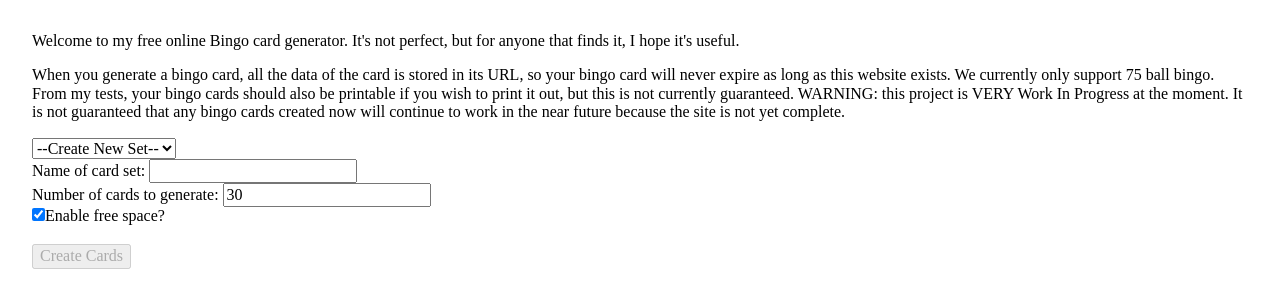
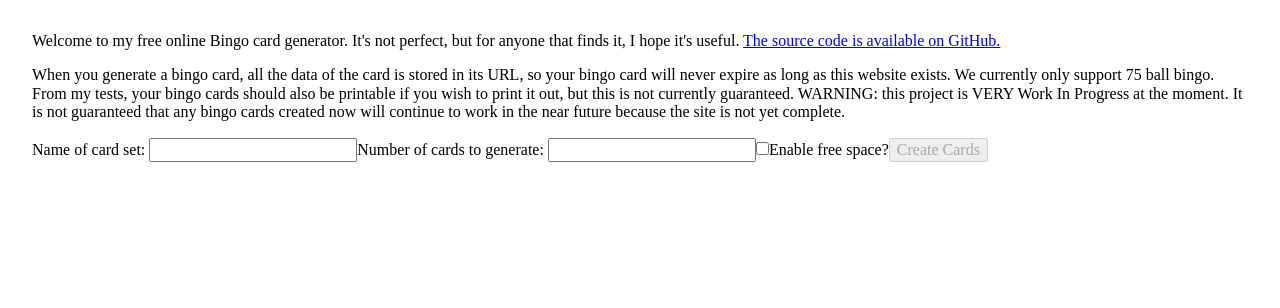
Before and after one commit to EthShaw/bingo, a Jekyll site: the page built from maker.html, in a window 1280 px wide. Shown: the top 308 px of the page. Built offline with Jekyll 4.4.1, drawn with Linux system fonts in a browser that asks for light colours; part of the change alters nothing that is shown.

Commit message:
Redo maker.html UI as a list instead of a dropdown
* List all card sets out in a list instead of keeping them in a dropdown
  (better for future styling improvements).
* Fix bug where elements marked with the hidden attribute are not always
  hidden because specificity (fixed by using css !important because
  elements marked as hidden should be hidden no matter what).

```diff
--- a/_sass/main.scss
+++ b/_sass/main.scss
@@ -1,3 +1,27 @@
+/**
+ * Copyright (c) 2020 Ethan Shaw
+ *
+ * Permission is hereby granted, free of charge, to any person obtaining a copy
+ * of this software and associated documentation files (the "Software"), to deal
+ * in the Software without restriction, including without limitation the rights
+ * to use, copy, modify, merge, publish, distribute, sublicense, and/or sell
+ * copies of the Software, and to permit persons to whom the Software is
+ * furnished to do so, subject to the following conditions:
+ *
+ * The above copyright notice and this permission notice shall be included in all
+ * copies or substantial portions of the Software.
+ *
+ * THE SOFTWARE IS PROVIDED "AS IS", WITHOUT WARRANTY OF ANY KIND, EXPRESS OR
+ * IMPLIED, INCLUDING BUT NOT LIMITED TO THE WARRANTIES OF MERCHANTABILITY,
+ * FITNESS FOR A PARTICULAR PURPOSE AND NONINFRINGEMENT. IN NO EVENT SHALL THE
+ * AUTHORS OR COPYRIGHT HOLDERS BE LIABLE FOR ANY CLAIM, DAMAGES OR OTHER
+ * LIABILITY, WHETHER IN AN ACTION OF CONTRACT, TORT OR OTHERWISE, ARISING FROM,
+ * OUT OF OR IN CONNECTION WITH THE SOFTWARE OR THE USE OR OTHER DEALINGS IN THE
+ * SOFTWARE.
+ */
+
+@import "maker.scss";
+
 $card-color: #F33;
 
 div.bingo-card {
@@ -134,3 +158,7 @@ span.error {
 main {
     margin: 2.5vw;
 }
+
+[hidden] {
+    display: none !important;
+}
--- /dev/null
+++ b/_sass/maker.scss
@@ -0,0 +1,33 @@
+/**
+ * Copyright (c) 2020 Ethan Shaw
+ *
+ * Permission is hereby granted, free of charge, to any person obtaining a copy
+ * of this software and associated documentation files (the "Software"), to deal
+ * in the Software without restriction, including without limitation the rights
+ * to use, copy, modify, merge, publish, distribute, sublicense, and/or sell
+ * copies of the Software, and to permit persons to whom the Software is
+ * furnished to do so, subject to the following conditions:
+ *
+ * The above copyright notice and this permission notice shall be included in all
+ * copies or substantial portions of the Software.
+ *
+ * THE SOFTWARE IS PROVIDED "AS IS", WITHOUT WARRANTY OF ANY KIND, EXPRESS OR
+ * IMPLIED, INCLUDING BUT NOT LIMITED TO THE WARRANTIES OF MERCHANTABILITY,
+ * FITNESS FOR A PARTICULAR PURPOSE AND NONINFRINGEMENT. IN NO EVENT SHALL THE
+ * AUTHORS OR COPYRIGHT HOLDERS BE LIABLE FOR ANY CLAIM, DAMAGES OR OTHER
+ * LIABILITY, WHETHER IN AN ACTION OF CONTRACT, TORT OR OTHERWISE, ARISING FROM,
+ * OUT OF OR IN CONNECTION WITH THE SOFTWARE OR THE USE OR OTHER DEALINGS IN THE
+ * SOFTWARE.
+ */
+
+ #divCardSets {
+     .bingo-card-set {
+         display: flex;
+         flex-wrap: wrap;
+         align-items: baseline;
+
+         .bingo-card-set-child {
+             margin: 5px;
+         }
+     }
+ }
--- a/assets/js/bingo.js
+++ b/assets/js/bingo.js
@@ -524,6 +524,19 @@ CardManager.prototype.deleteSetAtIdx = function(idx) {
     this.saveStorage();
 };
 
+CardManager.prototype.deleteSet = function(set) {
+    var sets = this.getAllSets();
+    let idx = sets.indexOf(set);
+
+    if (idx !== -1) {
+        sets.splice(idx, 1);
+        this.saveStorage();
+        return true;
+    }
+
+    return false;
+}
+
 
 
 function Caller(cardSet) {
--- a/assets/js/maker.js
+++ b/assets/js/maker.js
@@ -1,184 +1,304 @@
+/**
+ * Copyright (c) 2020 Ethan Shaw
+ *
+ * Permission is hereby granted, free of charge, to any person obtaining a copy
+ * of this software and associated documentation files (the "Software"), to deal
+ * in the Software without restriction, including without limitation the rights
+ * to use, copy, modify, merge, publish, distribute, sublicense, and/or sell
+ * copies of the Software, and to permit persons to whom the Software is
+ * furnished to do so, subject to the following conditions:
+ *
+ * The above copyright notice and this permission notice shall be included in all
+ * copies or substantial portions of the Software.
+ *
+ * THE SOFTWARE IS PROVIDED "AS IS", WITHOUT WARRANTY OF ANY KIND, EXPRESS OR
+ * IMPLIED, INCLUDING BUT NOT LIMITED TO THE WARRANTIES OF MERCHANTABILITY,
+ * FITNESS FOR A PARTICULAR PURPOSE AND NONINFRINGEMENT. IN NO EVENT SHALL THE
+ * AUTHORS OR COPYRIGHT HOLDERS BE LIABLE FOR ANY CLAIM, DAMAGES OR OTHER
+ * LIABILITY, WHETHER IN AN ACTION OF CONTRACT, TORT OR OTHERWISE, ARISING FROM,
+ * OUT OF OR IN CONNECTION WITH THE SOFTWARE OR THE USE OR OTHER DEALINGS IN THE
+ * SOFTWARE.
+ */
+'use strict';
+
 window.addEventListener('DOMContentLoaded', function() {
-    var manager = new CardManager();
-    var selectSet = document.getElementById('selectSet');
-    var divNewCards = document.getElementById('divNewCards');
-    var divEdit = document.getElementById('divEdit');
-    var btnCreateSet = document.getElementById('btnCreateSet');
-    var btnRename = document.getElementById('btnRename');
-    var btnDelete = document.getElementById('btnDelete');
-    var btnStartGame = document.getElementById('btnStartGame');
-    var textSetName = document.getElementById('textSetName');
-    var textNumCards = document.getElementById('textNumCards');
-    var checkboxUseFreeSpace = document.getElementById('checkboxUseFreeSpace');
-    var pErrMsg = document.getElementById('pErrMsg');
-    var divCardList = document.getElementById('divCardList');
-    var BINGO_URL = document.getElementById('cardLoc');
+    const BINGO_URL = document.getElementById('cardLoc');
+    let manager = new CardManager();
 
-    var caller, boundCard;
-    var btnNextCall = document.getElementById('btnNextCall');
-    var divCalls = document.getElementById('divCalls');
-    var textCallerCardNum = document.getElementById('textCallerCardNum');
-    var divCardCheck = document.getElementById('divCardCheck');
-    var btnCardCheck = document.getElementById('btnCardCheck');
+    class CardSetElem {
+        constructor(set, elemParent) {
+            this.elemParent = elemParent;
+            this.cardSet = set;
+
+            let divElem = document.createElement('div');
+            divElem.classList.add('bingo-card-set')
+
+            let spanName = document.createElement('span');
+            let btnRename = document.createElement('button');
+            let spanCardCount = document.createElement('span');
+            let spanHasFreeSpace = document.createElement('span');
+            let btnStartGame = document.createElement('button');
+            let spanCards = document.createElement('span');
+            let btnViewCards = document.createElement('button');
+            let ulCardList = document.createElement('ul');
+            let btnDelete = document.createElement('button');
+
+            spanName.innerText = 'Name: ' + set.name;
+            spanCardCount.innerText = 'Number of card: ' + set.cards.length;
+            spanHasFreeSpace.innerText = set.freeSpace ? 'Has free spaces.' : 'Doesn\'t have free spaces.';
+
+            ulCardList.hidden = true;;
+            let cSElem = this;
+
+            btnRename.innerText = 'Rename';
+            btnRename.addEventListener('click', function() {
+                // TODO don't use JavaScript popups for this
+                let newName = prompt('What would you like to name the card set?', set.name);
+
+                // Name didn't change, so do nothing (null means that the user
+                // pressed cancel)
+                if (newName === set.name || newName === null) {
+                    return;
+                }
+
+                let validity = getNameValidity(newName);
+                if (validity === 1) {
+                    set.name = newName;
+                    spanName.innerText = 'Name: ' + set.name;
+                    manager.saveStorage();
+                } else {
+                    if (validity === 0) {
+                        alert('New name cannot be empty');
+                    } else {
+                        alert('Name "' + newName + '" is already taken!');
+                    }
+                }
+            });
+
+            btnStartGame.innerText = 'Start Game';
+            btnStartGame.addEventListener('click', function() {
+                startGame(set);
+            });
+
+            btnViewCards.innerText = 'View Cards';
+            btnViewCards.addEventListener('click', function() {
+                if (!cSElem.populated) {
+                    btnViewCards.innerText = 'Hide Cards';
+                    let docFrag = document.createDocumentFragment();
+
+                    set.cards.forEach(function(id) {
+                        let card = new Card(id);
+
+                        let urlStr = BINGO_URL + '?s=' + id;
+                        let aUrl = document.createElement('a');
+                        let liCard = document.createElement('li');
+                        let textCardNum = document.createTextNode('Card ' + card.cardNumber.toString().padStart(3, '0') + ': ');
+
+                        aUrl.href = urlStr;
+                        aUrl.innerText = urlStr;
+
+                        liCard.appendChild(textCardNum);
+                        liCard.appendChild(aUrl);
+
+                        docFrag.appendChild(liCard);
+                    });
+
+                    ulCardList.appendChild(docFrag);
+                    cSElem.populated = true;
+                }
+
+                ulCardList.hidden = !ulCardList.hidden;
+
+                if (ulCardList.hidden) {
+                    btnViewCards.innerText = 'View Cards';
+                } else {
+                    btnViewCards.innerText = 'Hide Cards';
+                }
+            });
+
+            btnDelete.innerText = 'Delete Set';
+            btnDelete.addEventListener('click', function() {
+                // TODO don't use window.confirm, use a custom html approach
+                let sure = window.confirm('Are you sure you want to delete the set named "' + set.name + '"?');
+
+                if (sure) {
+                    if (!manager.deleteSet(set)) {
+                        console.error('Set was not actually deleted: ' + set.name);
+                    }
+                    cSElem.destroy();
+                }
+            });
+
+            spanName.appendChild(btnRename);
+            spanCards.appendChild(btnViewCards);
+            spanCards.appendChild(ulCardList);
+
+            spanName.classList.add('bingo-card-set-child');
+            spanCardCount.classList.add('bingo-card-set-child');
+            spanHasFreeSpace.classList.add('bingo-card-set-child');
+            btnStartGame.classList.add('bingo-card-set-child');
+            spanCards.classList.add('bingo-card-set-child');
+            btnDelete.classList.add('bingo-card-set-child');
+
+            divElem.appendChild(spanName);
+            divElem.appendChild(spanCardCount);
+            divElem.appendChild(spanHasFreeSpace);
+            divElem.appendChild(btnStartGame);
+            divElem.appendChild(spanCards);
+            divElem.appendChild(btnDelete);
+            elemParent.appendChild(divElem);
+
+            this.elem = divElem;
+        }
+
+        destroy() {
+            this.elemParent.removeChild(this.elem);
+        }
+    }
+
+    // Populate the card set list
+    let elemList = document.getElementById('divCardSetHolder');
+
+    manager.getAllSets().forEach(function(x) {
+        new CardSetElem(x, elemList);
+    });
+
+    // Card set creator menu stuff
+    let btnCreateSet = document.getElementById('btnCreateSet');
+    let textSetName = document.getElementById('textSetName');
+    let textNumCards = document.getElementById('textNumCards');
+    let checkboxUseFreeSpace = document.getElementById('checkboxUseFreeSpace');
+    let pErrMsg = document.getElementById('pErrMsg');
+
+    // Returns 0 for empty, -1 for taken, and 1 for not taken
+    function getNameValidity(name) {
+        if (!name || name.length === 0) {
+            return 0;
+        }
+
+        let sets = manager.getAllSets();
+
+        for (let i = 0; i < sets.length; i++) {
+            let set = sets[i];
+
+            if (name === set.name) {
+                return -1;
+            }
+        }
+
+        return 1;
+    }
+
+    function checkValidName(value) {
+        // If this is called as the event handler, value is an object and needs
+        // to be ignored (and instead gotten from the textbox AKA this), but
+        // otherwise it is the value passed in by the calling function.
+        if (typeof (value) !== 'string') {
+            value = this.value;
+        }
+
+        let validity = getNameValidity(value);
+
+        // If the name is empty, don't display any errors
+        if (validity === 0) {
+            pErrMsg.hidden = true;
+            btnCreateSet.disabled = true;
+            return;
+        } else if (validity === -1) {
+            pErrMsg.innerText = 'Error: A set already exists with that name!';
+            pErrMsg.hidden = false;
+            btnCreateSet.disabled = true;
+            return;
+        } else {
+            pErrMsg.hidden = true;
+            btnCreateSet.disabled = false;
+        }
+    }
+
+    function makeSetClick() {
+        let name = textSetName.value;
+        let num = parseInt(textNumCards.value);
+        let useFreeSpace = checkboxUseFreeSpace.checked;
+
+        // This should never actually happen because the button should be disabled
+        // for invalid set names
+        if (getNameValidity(name) !== 1) {
+            pErrMsg.innerText = 'Error: set name invalid or already taken!';
+            console.log('This should not have happened!');
+            pErrMsg.hidden = false;
+            return;
+        }
+
+        let set = manager.newSet(name, num, useFreeSpace);
+
+        new CardSetElem(set, elemList);
+
+        // Clear the name textbox after creating the set
+        textSetName.value = '';
+        checkValidName(textSetName.value);
+    }
+
+    // Caller stuff
+    let caller, boundCard, currentSet;
+    let divCaller = document.getElementById('divCaller');
+    let btnNextCall = document.getElementById('btnNextCall');
+    let btnRestartGame = document.getElementById('btnRestartGame');
+    let divCalls = document.getElementById('divCalls');
+    let textCallerCardNum = document.getElementById('textCallerCardNum');
+    let divCardCheck = document.getElementById('divCardCheck');
+    let btnCardCheck = document.getElementById('btnCardCheck');
 
     divCardCheck.style.width = '300px';
     divCardCheck.style.height = '300px';
 
-    function updateSelectState() {
-        // Delete all the old cards from the card list
-        while (divCardList.firstChild) {
-            divCardList.removeChild(divCardList.lastChild);
-        }
+    function startGame(set) {
+        // Clean up after previous games
+        if (caller) {
+            let sure = confirm('Are you sure you want to start a new game and end the current one?');
 
-        if (selectSet.value === 'new') {
-            divEdit.hidden = true;
-            btnCreateSet.hidden = false;
-
-            checkboxUseFreeSpace.disabled = false;
-            textSetName.disabled = false;
-            textNumCards.disabled = false;
-
-            checkboxUseFreeSpace.checked = true;
-            textSetName.value = '';
-            textNumCards.value = 30;
-
-            // TODO this is very hacky and a very temporary solution that makes the code worse,
-            // when the real solution should be to make the code better in the first place.
-            checkValidName.apply({ value: '' });
-        } else {
-            divEdit.hidden = false;
-            btnCreateSet.hidden = true;
-
-            checkboxUseFreeSpace.disabled = true;
-            textSetName.disabled = true;
-            textNumCards.disabled = true;
-
-            var set = manager.getAllSets()[parseInt(selectSet.value)];
-            var ids = set.cards;
-
-            checkboxUseFreeSpace.checked = set.freeSpace;
-            textSetName.value = set.name;
-            textNumCards.value = ids.length;
-            pErrMsg.hidden = true;
-
-            // Using a document fragment means a reflow doesn't have to
-            // occur with each card added to the list (it's faster)
-            let frag = document.createDocumentFragment();
-
-            // Populate the card list
-            for (var i = 0; i < ids.length; i++) {
-                var id = ids[i];
-                var card = new Card(id);
-
-                var str = BINGO_URL + '?s=' + id;
-                var a = document.createElement('a');
-                var li = document.createElement('li');
-
-                a.href = str;
-                a.innerText = str;
-
-                li.appendChild(document.createTextNode('Card ' + card.cardNumber.toString().padStart(3, '0') + ': '));
-                li.appendChild(a);
-                frag.appendChild(li);
+            if (!sure) {
+                return;
             }
 
-            divCardList.appendChild(frag);
-        }
-    }
+            divCalls.value = '';
 
-    function checkValidName(event) {
-        var name = this.value;
+            if (boundCard) {
+                // TODO remove the necessity for this try-catch
+                // See checkCard function for more info.
+                try {
+                    let tempCard = boundCard;
+                    boundCard = null;
+                    caller.unShowCard(divCardCheck, tempCard);
+                } catch { }
 
-        // If the name is empty, don't display any errors
-        if (name.length === 0) {
-            pErrMsg.hidden = true;
-            btnCreateSet.disabled = true;
-            return;
-        }
-
-        var sets = manager.getAllSets();
-
-        for (var i = 0; i < sets.length; i++) {
-            var set = sets[i];
-
-            if (name === set.name) {
-                pErrMsg.innerText = 'Error: A set already exists with that name!';
-                pErrMsg.hidden = false;
-                btnCreateSet.disabled = true;
-                return;
+                while (divCardCheck.firstChild) {
+                    divCardCheck.removeChild(divCardCheck.lastChild);
+                }
             }
         }
 
-        pErrMsg.hidden = true;
-        btnCreateSet.disabled = false;
-    }
-
-    function gen() {
-        var name = textSetName.value;
-        var num = parseInt(textNumCards.value);
-        var p = document.getElementById('cards');
-        p.innerText = '';
-        var ids = [];
-        var useFreeSpace = checkboxUseFreeSpace.checked;
-        var sets = manager.getAllSets();
-
-        for (var i = 0; i < sets.length; i++) {
-            var set = sets[i];
-
-            if (name === set.name) {
-                pErrMsg.innerText = 'Error: A set already exists with that name!';
-                pErrMsg.hidden = false;
-                return;
-            }
-        }
-
-        var set = manager.newSet(name, num, useFreeSpace);
-
-        var option = document.createElement('option');
-        option.value = manager.getAllSets().length - 1;
-        option.innerText = sets[i].name;
-        selectSet.appendChild(option);
-
-        selectSet.value = option.value;
-        updateSelectState.apply(selectSet);
-    }
-
-    function deleteSelectedSet() {
-        var set = manager.getAllSets()[parseInt(selectSet.value)];
-        // TODO don't use window.confirm, use a custom html approach
-        var sure = window.confirm("Are you sure you want to delete the set named '" + set.name + "'?");
-
-        if (sure) {
-            manager.deleteSetAtIdx(selectSet.value);
-            selectSet.remove(selectSet.selectedIndex);
-
-            // TODO we actually have to renumber all the values of all the sets in the select menu if it is not the last set that's deleted
-            selectSet.value = 'new';
-        }
-    }
-
-    function startGame() {
-        var set = manager.getAllSets()[parseInt(selectSet.value)];
         divCaller.hidden = false;
+        currentSet = set;
         caller = new Caller(set);
     }
 
     function nextCall() {
-        var next = caller.nextCall();
-        divCalls.value = next + "\n" + divCalls.value;
-        //divCalls.appendChild(document.createTextNode(next));
-        //divCalls.appendChild(document.createElement('br'));
+        let next = caller.nextCall();
+        if (next == null) {
+            next = 'All numbers have been called!';
+        }
+        divCalls.value = next + '\n' + divCalls.value;
     }
 
     function checkCard() {
-        var num = parseInt(textCallerCardNum.value);
+        let num = parseInt(textCallerCardNum.value);
 
         if (boundCard) {
             // In case there is an error, null boundCard first so it is gone.
             // This is a temporary workaround that fixes if the user types
             // a card number that is out of range of the cards available.
             // NOT A PERMANENT SOLUTION
-            var tempCard = boundCard;
+            let tempCard = boundCard;
             boundCard = null;
             caller.unShowCard(divCardCheck, tempCard);
         }
@@ -188,22 +308,15 @@ window.addEventListener('DOMContentLoaded', function() {
         caller.showCard(divCardCheck, num);
     }
 
-    selectSet.addEventListener('change', updateSelectState);
-    btnCreateSet.addEventListener('click', gen);
+    // This makes sure the Create Cards button is disabled when the page first
+    // loads with an empty name in the text input.
+    checkValidName(textSetName.value);
+
+    btnCreateSet.addEventListener('click', makeSetClick);
     textSetName.addEventListener('input', checkValidName);
-    btnDelete.addEventListener('click', deleteSelectedSet);
-    btnStartGame.addEventListener('click', startGame);
     btnNextCall.addEventListener('click', nextCall);
     btnCardCheck.addEventListener('click', checkCard);
-
-    var sets = manager.getAllSets();
-
-    for (var i = 0; i < sets.length; i++) {
-        var option = document.createElement('option');
-        option.value = i;
-        option.innerText = sets[i].name;
-        selectSet.appendChild(option);
-    }
-
-    updateSelectState();
+    btnRestartGame.addEventListener('click', function() {
+        startGame(currentSet);
+    });
 });
--- a/maker.html
+++ b/maker.html
@@ -12,6 +12,9 @@ description: Online free virtual/printable bingo card generator with bingo calle
     <p>
         Welcome to my free online Bingo card generator. It's not perfect, but
         for anyone that finds it, I hope it's useful.
+        <a href="https://github.com/FishDog5000/bingo">
+            The source code is available on GitHub.
+        </a>
     </p>
     <p>
         When you generate a bingo card, all the data of the card is stored in
@@ -34,6 +37,7 @@ description: Online free virtual/printable bingo card generator with bingo calle
 
     <div id="divCaller" hidden>
         <button id="btnNextCall">Call Next Number</button>
+        <button id="btnRestartGame">Restart Game</button>
         <br>
         <textarea rows="10" id="divCalls" disabled></textarea>
         <input id="textCallerCardNum" type="number">
@@ -50,27 +54,30 @@ description: Online free virtual/printable bingo card generator with bingo calle
         <br>
     </div>
 
-    <select id="selectSet">
-        <option value="new" selected>--Create New Set--</option>
-    </select>
-    <div id="divEdit">
-        <button id="btnRename" disabled>Rename (not yet implemented)</button>
-        <button id="btnDelete">Delete</button>
-        <button id="btnStartGame">Start Game</button>
+    <div id="divCardSets">
+        <div id="divCardSetHolder">
         </div>
-    <div id="divNewCards">
+        <div id="divNewCards" class="bingo-card-set">
+            <span>
                 Name of card set:
-        <input id="textSetName" type="text"><br>
+                <!--
+                    Disabling autocomplete is necessary to stop the browser
+                    from auto-filling the last value in certain situations
+                    and creating problems with the name validity checker.
+                -->
+                <input id="textSetName" autocomplete="off" type="text">
+            </span>
+            <span>
                 Number of cards to generate:
                 <!--TODO limit the input to only valid integers-->
-        <input id="textNumCards" type="number"><br>
-        <label><input type="checkbox" id="checkboxUseFreeSpace">Enable free space?</label><br>
-        <span class="error" id="pErrMsg" hidden></span><br>
+                <input id="textNumCards" type="number">
+            </span>
+            <span>
+                <label><input type="checkbox" id="checkboxUseFreeSpace">Enable free space?</label>
+            </span>
+            <span class="error" id="pErrMsg" hidden></span>
             <button id="btnCreateSet">Create Cards</button>
-        <p id="cards"></p>
         </div>
-    <div id="divCardList">
-
     </div>
 
     <script src="assets/js/maker.js"></script>
```
Lines whose indentation alone changed are shown as unchanged.
